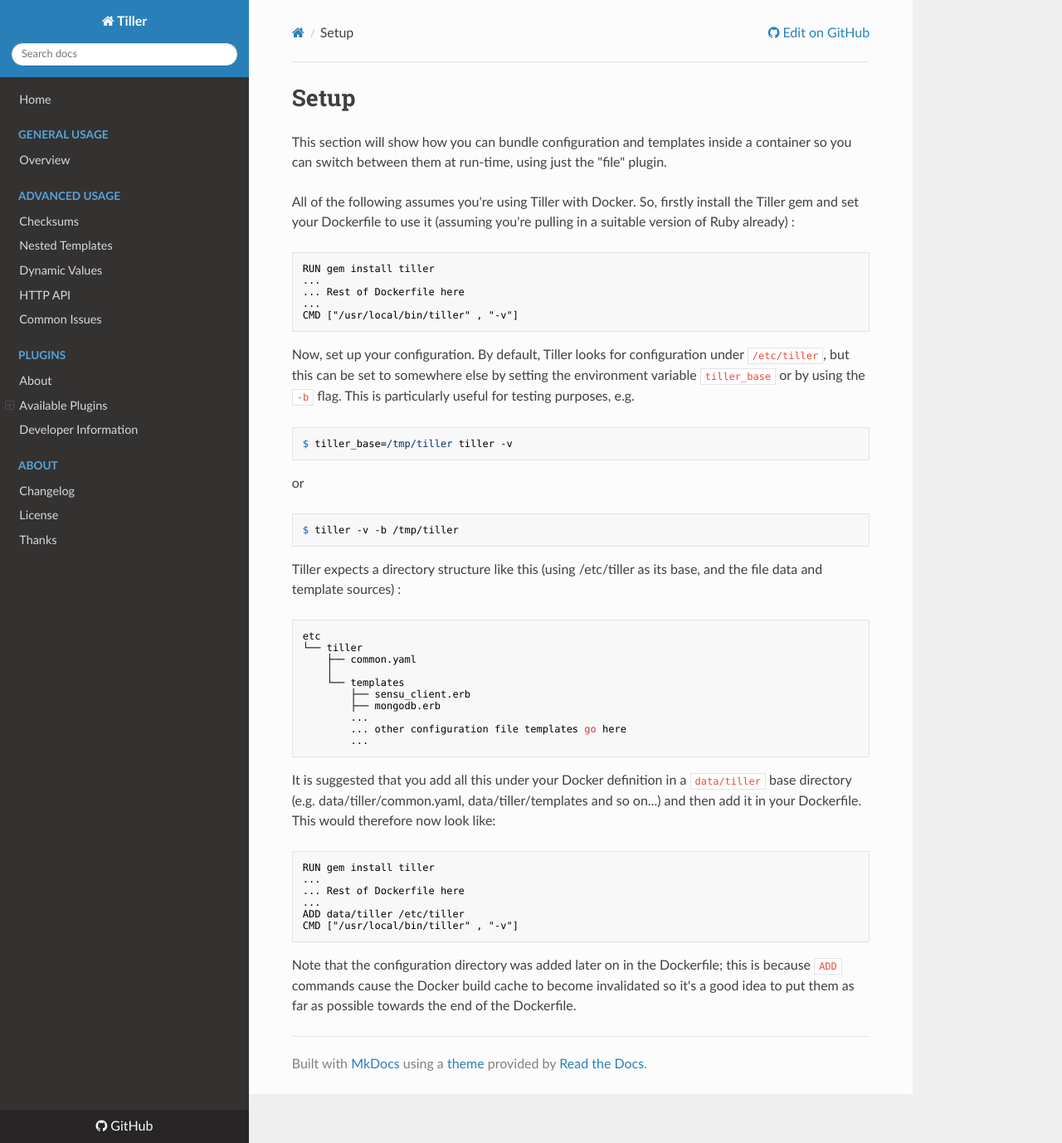
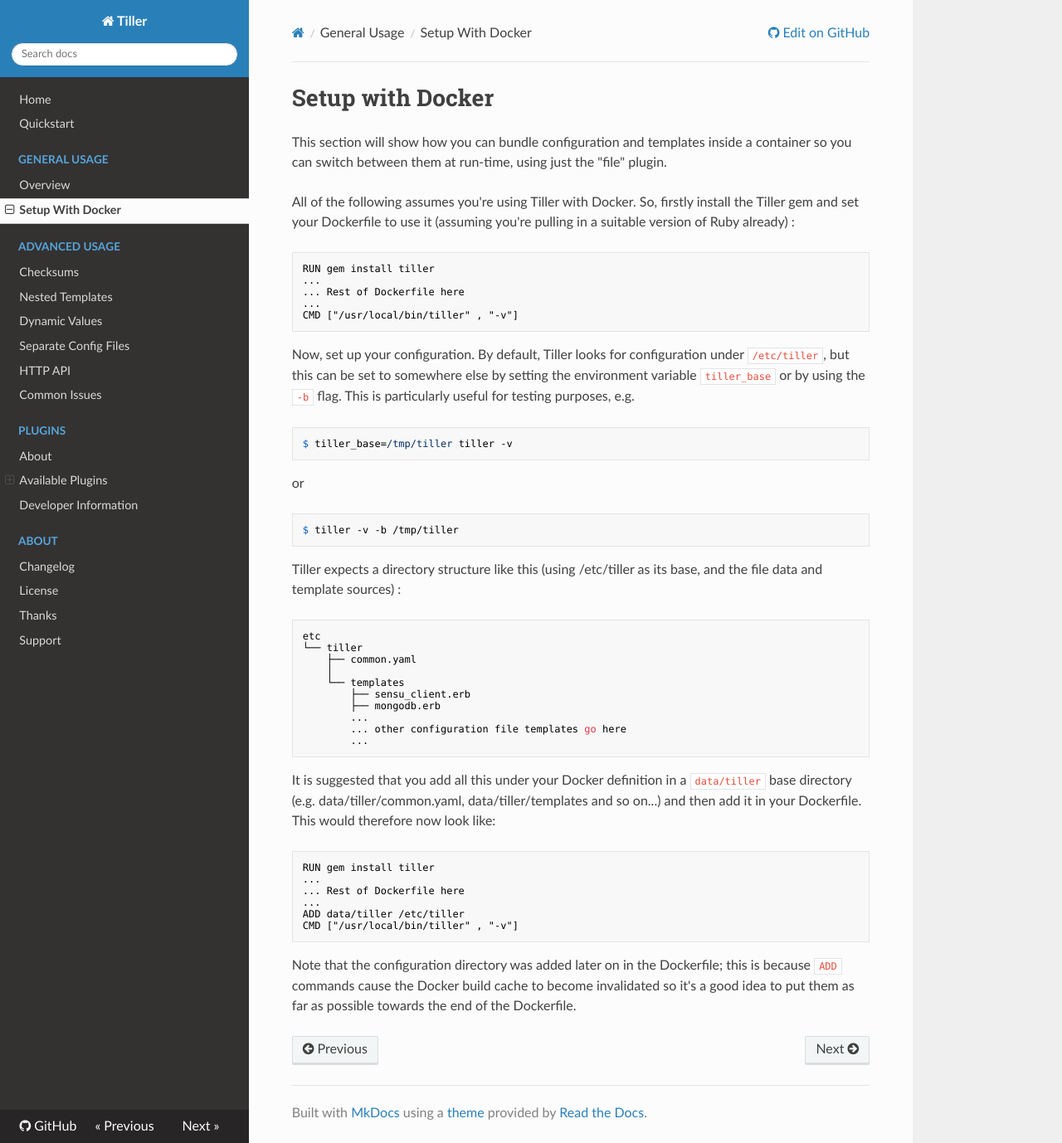
Before and after one commit to markround/tiller, an MkDocs documentation site: the page built from docs/general/setup.md, in a window 1280 px wide and 1378 px high. Shown: the whole window at 83% size. Built offline with MkDocs 1.6.1, drawn with Linux system fonts in a browser that asks for light colours; nearby versions of some CDN libraries; old or Windows-style settings are respelled for this version of MkDocs.

```diff
--- a/docs/general/setup.md
+++ b/docs/general/setup.md
@@ -1,4 +1,4 @@
-# Setup
+# Setup with Docker
 
 This section will show how you can bundle configuration and templates inside a container so you can switch between them at run-time, using just the "file" plugin.
 
--- a/mkdocs.yml
+++ b/mkdocs.yml
@@ -1,20 +1,21 @@
 site_name: Tiller
 repo_url: https://github.com/markround/tiller/
-
 
 theme: readthedocs
 
 pages:
 - Home: 'index.md'
+- Quickstart: 'quickstart.md'
 - General Usage:
   - Overview: 'general/index.md'
+  - Setup With Docker: 'general/setup.md'
 - Advanced Usage:
   - Checksums: 'advanced/checksums.md'
   - Nested Templates: 'advanced/subtemplates.md'
   - Dynamic Values: 'advanced/dynamic.md'
+  - Separate Config Files: 'advanced/separate_config.md'
   - HTTP API: 'advanced/api.md'
 - Common Issues: 'general/faq.md'
-
 - Plugins:
   - About: 'plugins/index.md'
   - Available Plugins:
@@ -35,3 +36,4 @@ pages:
   - Changelog: 'changelog.md'
   - License: 'license.md'
   - Thanks: 'general/thanks.md'
+  - Support: 'general/support.md'
```
Also changed, not shown: README.md (+2 -62 lines), docs/advanced/separate_config.md (added, +24 -0 lines), docs/general/faq.md (+0 -1 lines), docs/general/index.md (+2 -0 lines), docs/general/support.md (added, +2 -0 lines), docs/index.md (+28 -0 lines).
